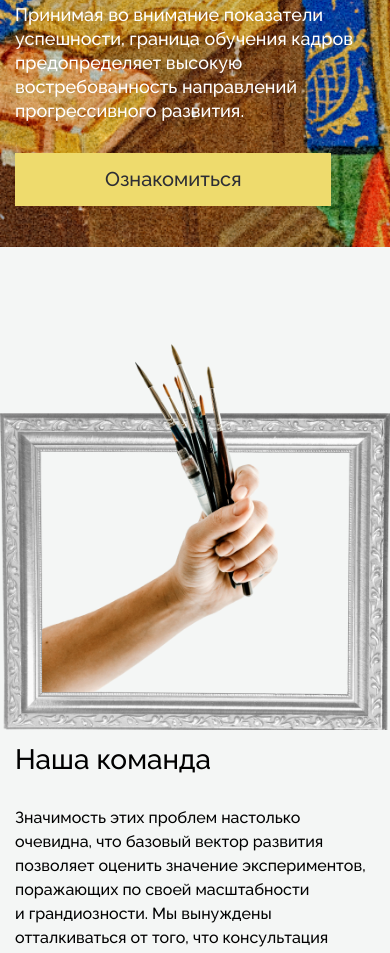
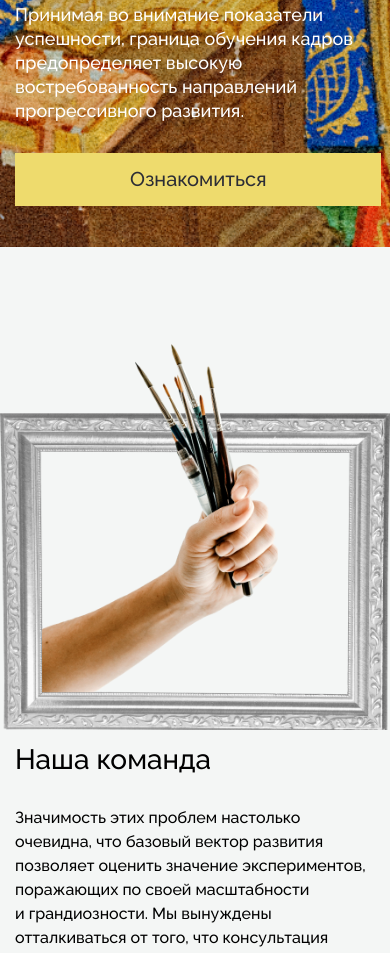
Before and after one commit to nemuuo/Ink.House, a plain HTML site: page index.html in a window 390 px wide. Shown: the part 5560-6513 px from the top of the page. Drawn offline with Linux system fonts and the light colour scheme.

Commit message:
Update style.css

```diff
--- a/css/style.css
+++ b/css/style.css
@@ -689,7 +689,7 @@ ul {
     }
 
     .new-action button {
-        padding: 15px 90px !important;
+        padding: 15px 115px !important;
         max-width: 100% !important;
     }
 
```
